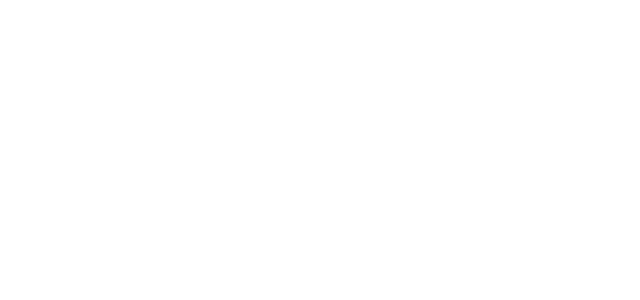
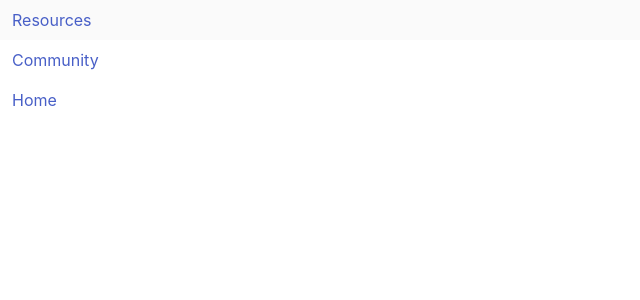
Before and after one commit to nvsco-10/tech-it-out, a React (Create React App) app in the folder client/: page /profile in a window 1280 px wide. Before the commit this address had no page. Shown: the top 300 px of the page, without its empty margins (0-640 px from the left). Built offline with nearby package versions, Linux system fonts and the light colour scheme.

Commit message:
Added Profile page

```diff
--- a/client/src/App.js
+++ b/client/src/App.js
@@ -6,6 +6,7 @@
 import Resources from './components/Resources';
 import Community from './components/Community';
 import About from './pages/About';
+import Profile from './pages/Profile';
 import './css/app.css'
 
 import {
@@ -30,6 +31,7 @@
       <Route path="/resources" element={<Resources />} />
       <Route path="/community" element={<Community />} />
       <Route path="/about" element={<About />} />
+      <Route path="/profile" element={<Profile />} />
 
     </Routes>
       </Router>
--- a/client/src/components/Navbar.jsx
+++ b/client/src/components/Navbar.jsx
@@ -1,5 +1,4 @@
 import React from 'react'
-// import Resources from './Resources'
 import { Link } from "react-router-dom";
 
 
--- /dev/null
+++ b/client/src/pages/Profile.jsx
@@ -0,0 +1,11 @@
+import React from 'react'
+import Navbar from '../components/Navbar'
+
+export default function Profile() {
+  return (
+    <>
+    <div><Navbar/></div>
+
+    </>
+  )
+}
```
